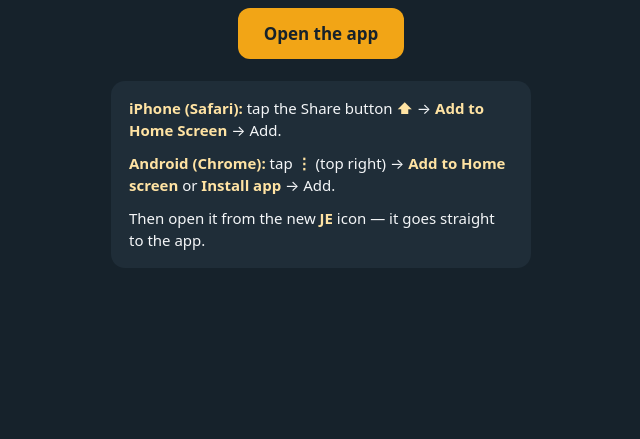
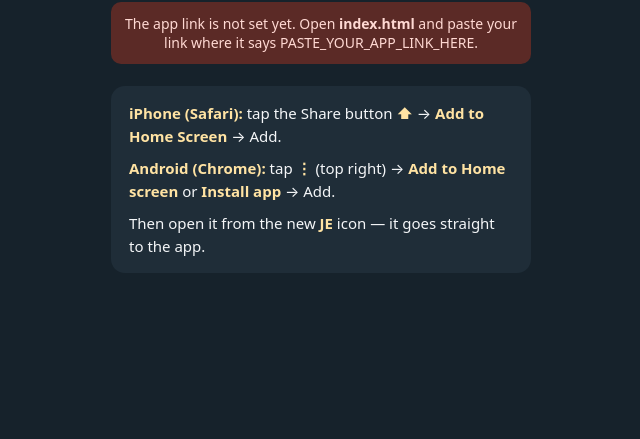
Before and after one commit to jagadamba246874-sketch/jagD3UDhY5Bi1iKEVF, a plain HTML site: page index.html in a window 1280 px wide. Shown: the part 361-800 px from the top of the page, without its empty margins (319-959 px from the left). Drawn offline with Linux system fonts and the light colour scheme.

Commit message:
Add files via upload

```diff
--- a/index.html
+++ b/index.html
@@ -15,7 +15,7 @@
 <link rel="manifest" href="manifest.webmanifest">
 <script>
   /* ====== PUT YOUR APP LINK HERE (the one ending in /exec), between the quotes ====== */
-  var APP_URL = 'https://script.google.com/macros/s/AKfycbzlULSLpZEK1gVfeTsX8H731lJqARJajLCyld0-ME1O91fzsH_1H6QRr0sxh0BA9OQ/exec';
+  var APP_URL = 'PASTE_YOUR_APP_LINK_HERE';
   /* ================================================================================= */
 
   // opened from the home-screen icon -> go straight to the app
@@ -23,7 +23,7 @@
     (window.matchMedia && window.matchMedia('(display-mode: standalone)').matches) ||
     /[?&]app=1\b/.test(location.search);
   var ready = /^https:\/\//.test(APP_URL);
-  if (fromHome && ready) location.replace(APP_URL);
+  if (fromHome && ready) { document.documentElement.className = 'go'; location.replace(APP_URL); }
 </script>
 <style>
   *{box-sizing:border-box}
@@ -36,6 +36,8 @@
   .how{max-width:420px;width:100%;background:#1f2d38;border-radius:14px;padding:16px 18px;text-align:left;font-size:15px;line-height:1.5}
   .how b{color:#ffe3a3}
   .how p{margin:0 0 10px}.how p:last-child{margin:0}
+  .go .how,.go .btn,.go h1,.go .warn{display:none}
+  .go img.logo{animation:pulse 1.2s ease-in-out infinite}@keyframes pulse{50%{transform:scale(.94);opacity:.8}}
   .warn{background:#5b2a26;color:#ffd9d3;border-radius:10px;padding:12px 14px;max-width:420px;font-size:14px}
 </style>
 </head>
```
Also changed, not shown: apple-touch-icon.png, favicon-32.png, icon-192.png, icon-512.png, icon-maskable-512.png.
